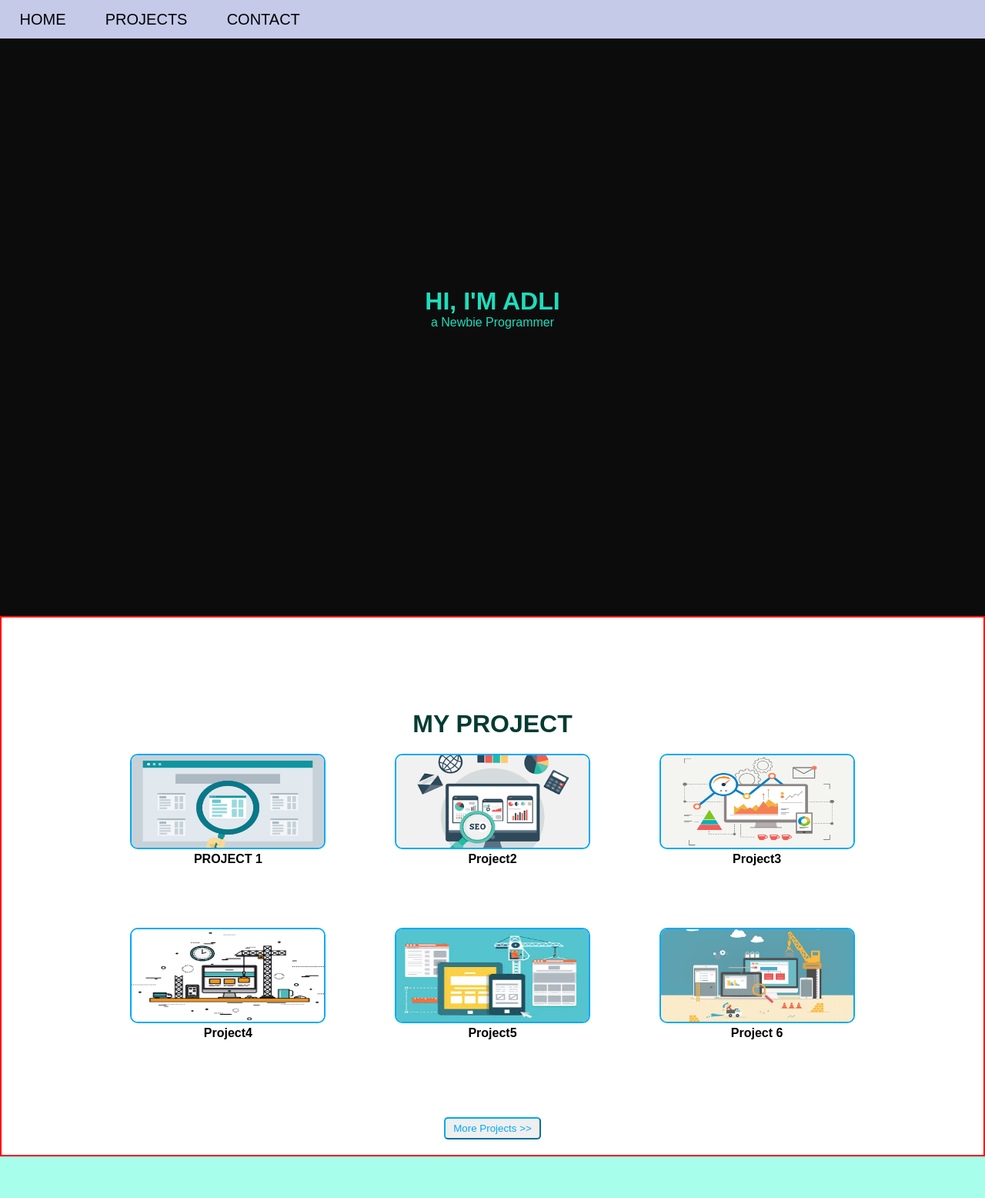
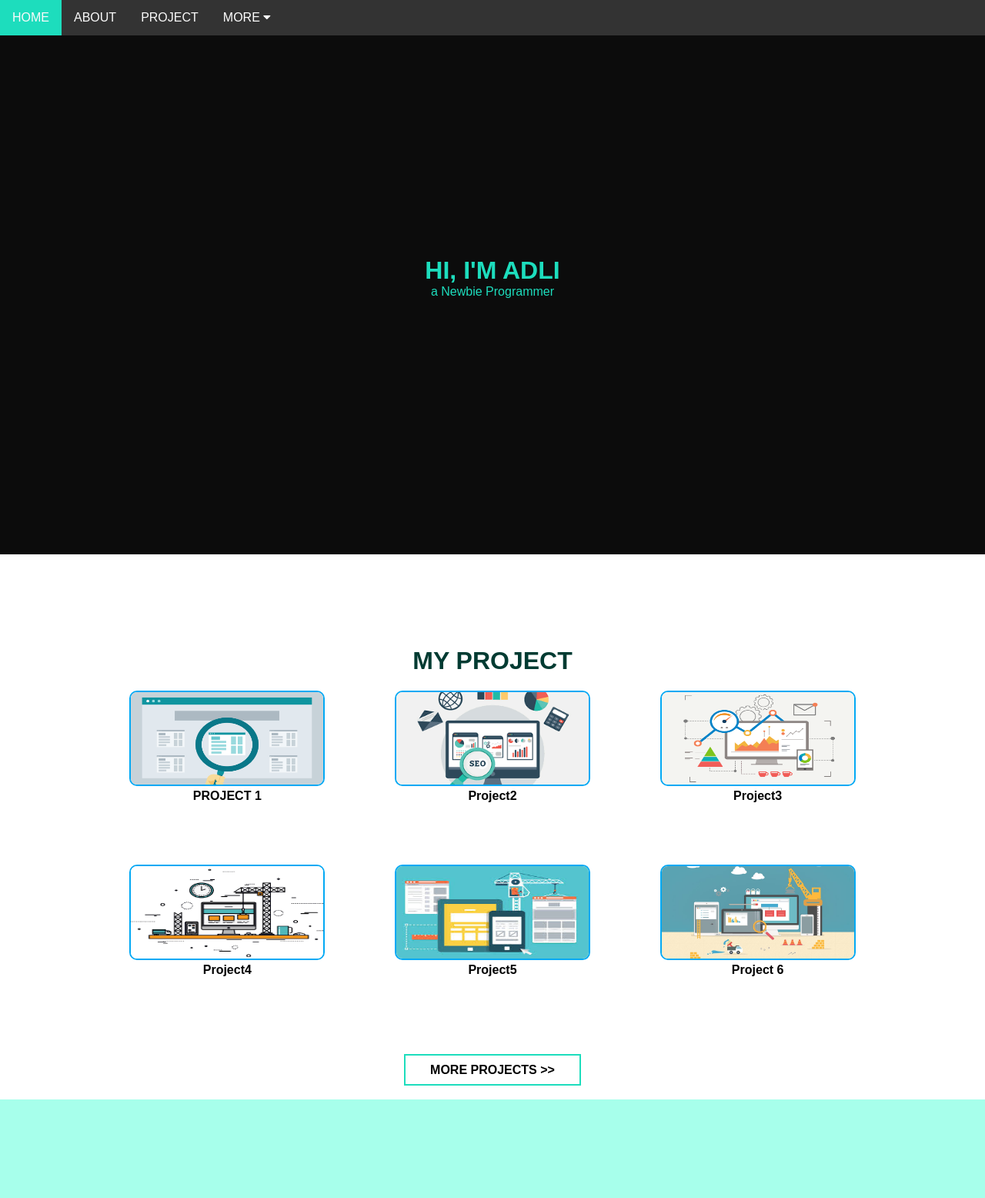
Before and after one commit to nuradlifathan/portofolio, a plain HTML site: page index2.html in a window 1280 px wide. Shown: the top 1556 px of the page at 77% size. Drawn offline with Linux system fonts and the light colour scheme.

Commit message:
Add files via upload

```diff
--- a/index2.html
+++ b/index2.html
@@ -7,14 +7,26 @@
     <meta name="viewport" content="width=device-width, initial-scale=1.0">
     <title>ADLI'S PORTOFOLIO</title>
     <link rel="stylesheet" type="text/css" href="style2.css">
+    <link rel="stylesheet" href="https://cdnjs.cloudflare.com/ajax/libs/font-awesome/4.7.0/css/font-awesome.min.css">
 </head>
 
 <body>
-    <nav id="navbar">
+    <div class="navbar">
         <a href="#">HOME</a>
-        <a href="#">PROJECTS</a>
-        <a href="#">CONTACT</a>
-    </nav>
+        <a href="#">ABOUT</a>
+        <a href="#">PROJECT</a>
+
+        <div class="dropdown">
+            <button class="dropbtn">MORE
+                <i class="fa fa-caret-down"></i>
+            </button>
+            <div class="dropdown-content">
+                <a href="#">Fundamental</a>
+                <a href="#">Front-End</a>
+                <a href="#">Back-End</a>
+            </div>
+        </div>
+    </div>
 
     <header id="welcome-section">
         <h1>HI, I'M ADLI</h1>
@@ -50,9 +62,9 @@
                 <h4>Project 6</h4>
             </div>
         </section>
-        <button><a href="#" target="_blank">More Projects >></a></button>
+        <button class="btn">More Projects >> </button>
     </main>
-
+    <br>
     <footer id="footer">
         <div>
             <a id="profile-link" href="#" target="_blank"><img src="./assets2/fb.png" width="150px"></a>
--- a/style2.css
+++ b/style2.css
@@ -12,38 +12,82 @@
 }
 
 #welcome-section {
+  /* border: 2px solid blue; */
   background-color: var(--bgDark);
   color: var(--primary);
   display: flex;
   flex-direction: column;
-  height: 100vh;
+  height: 90vh;
   align-items: center;
   justify-content: center;
 }
 
-nav {
-  background-color: #c5cae9;
-  height: 50px;
+.navbar {
+  background-color: #333;
+  position: fixed;
   width: 100%;
-  position: fixed;
-  display: flex;
-  align-items: center;
-  justify-content: flex-start;
-  color: black;
+}
+
+.navbar a {
+  float: left;
+  font-size: 16px;
+  color: var(--white);
+  text-align: center;
+  padding: 14px 16px;
+  text-decoration: none;
+}
+
+.dropdown {
+  float: left;
+  overflow: hidden;
+}
+
+.dropdown .dropbtn {
+  font-size: 16px;
+  border: none;
+  outline: none;
+  color: white;
+  padding: 14px 16px;
+  background-color: inherit;
+  font-family: inherit;
+  margin: 0;
+}
+
+.navbar a:hover,
+.dropdown:hover .dropbtn {
+  background-color: var(--primary);
+}
+
+.dropdown-content {
+  display: none;
+  position: absolute;
+  background-color: #f9f9f9;
+  min-width: 160px;
+  box-shadow: 0px 8px 16px 0px rgba(0, 0, 0, 0.2);
   z-index: 1;
 }
 
-nav a {
-  font-size: 20px;
-  margin: 2%;
+.dropdown-content a {
+  float: none;
+  color: black;
+  padding: 12px 16px;
+  text-decoration: none;
+  display: block;
+  text-align: left;
 }
-nav a:hover {
-  color: hsl(160, 100%, 90%);
+
+.dropdown-content a:hover {
+  background-color: #ddd;
 }
+
+.dropdown:hover .dropdown-content {
+  display: block;
+}
+
 main section {
   margin: 20px 10% 20px 10%;
   display: grid;
-  grid-template: repeat(2, 1fr) / repeat(3, 1fr);
+  grid-template: repeat(1, 1fr) / repeat(3, 1fr);
   grid-column-gap: 10px;
   justify-items: center;
 }
@@ -60,24 +104,58 @@ main {
   padding-top: 120px;
   display: flex;
   flex-direction: column;
-  border: 2px solid red;
+
+  /* border: 2px solid red; */
 }
 
 #main h1 {
   text-align: center;
   color: var(--secondary);
 }
-main button {
+
+.btn {
+  align-self: center;
+  align-content: center;
+  display: flex;
   text-align: center;
-  border-radius: 5px;
-  border-color: #03a9f4;
+  justify-content: center;
+  flex-direction: column;
+  padding: 0.6rem 2rem;
+  font-size: 1rem;
+  font-weight: 600;
+  border: 2px solid transparent;
+  outline: none;
   cursor: pointer;
-  box-shadow: none;
-  width: auto;
-  align-self: center;
-  padding: 5px 10px 5px 10px;
-  margin-bottom: 20px;
+  text-transform: uppercase;
+  transition: all 0.2s ease;
+  background: transparent;
+  border-color: var(--primary);
 }
+
+.btn:hover {
+  background: transparent;
+  background: var(--primary);
+  color: var(--secondary);
+}
+
+/* button {
+  padding: 1rem 2rem;
+  font-size: 1rem;
+  font-weight: 600;
+  border: 2px solid transparent;
+  outline: none;
+  cursor: pointer;
+  text-transform: uppercase;
+  background: transparent;
+  border-color: var(--primary);
+  color: var(--primary);
+}
+
+button:hover {
+  background-color: var(--primary);
+  color: var(--bgDark);
+} */
+
 main a,
 main a:hover,
 main a:active,
@@ -95,7 +173,7 @@ a:hover,
 a:active,
 a:focus,
 a:visited {
-  color: black;
+  /* color: black; */
   text-decoration: none;
 }
 main section div a img {
```
